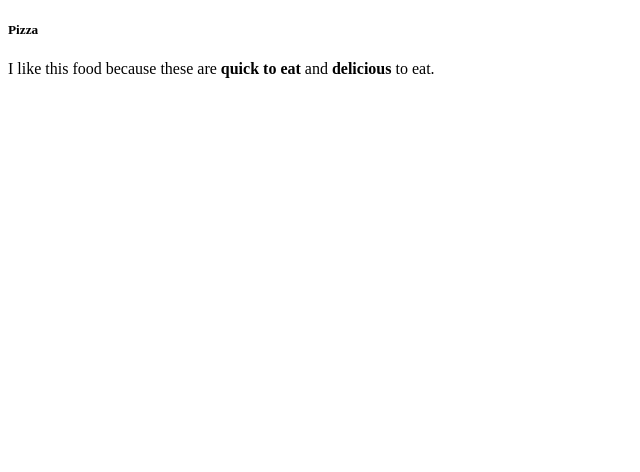
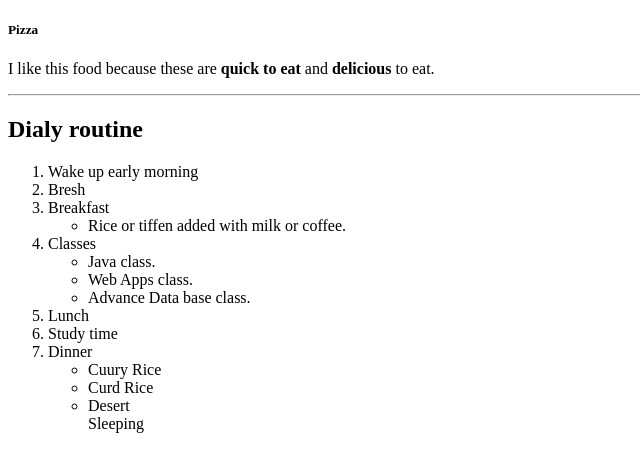
Before and after one commit to 44-563-Web-Apps-S21/webapps-s21-assignment-3-giridhar196, a plain HTML site: page index.html in a window 1280 px wide. Shown: the whole page, without its empty margins (0-640 px from the left). Drawn offline with Linux system fonts and the light colour scheme.

Commit message:
commit Part 5

```diff
--- a/index.html
+++ b/index.html
@@ -9,5 +9,30 @@
         <h5>Pizza </h5>
         <p>I like this food because these are <b>quick to eat</b> and <b>delicious</b>
             to eat.</p>
+        <hr>
+        <h2>Dialy routine</h2>
+        <ol>
+            <li>Wake up early morning</li>
+            <li> Bresh</li>
+            <li> Breakfast</li>
+            <ul>
+                <li>Rice or tiffen added with milk or coffee.</li>
+            </ul>
+            <li>Classes</li>
+            <ul>
+                <li>Java class.</li>
+                <li>Web Apps class.</li>
+                <li>Advance Data base class.</li>
+            </ul>
+            <li> Lunch</li>
+            <li> Study time</li>
+            <li> Dinner</li>
+            <ul>
+                <li>Cuury Rice</li>
+                <li> Curd Rice</li>
+                <li> Desert </li>
+            </ul>
+            <ul>Sleeping</ul>
+        </ol>
     </body>
 </html>
```
